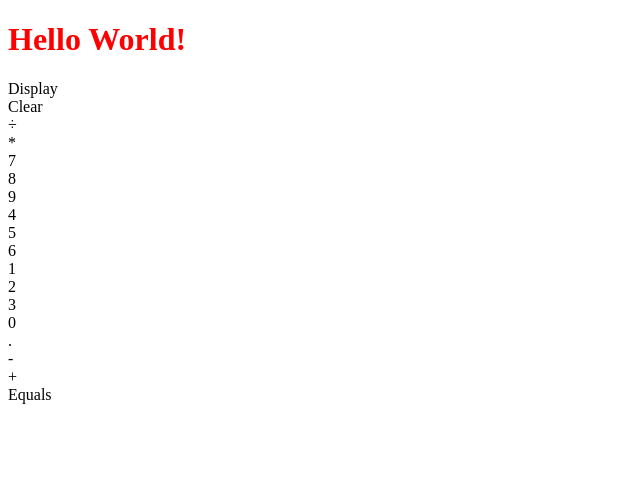
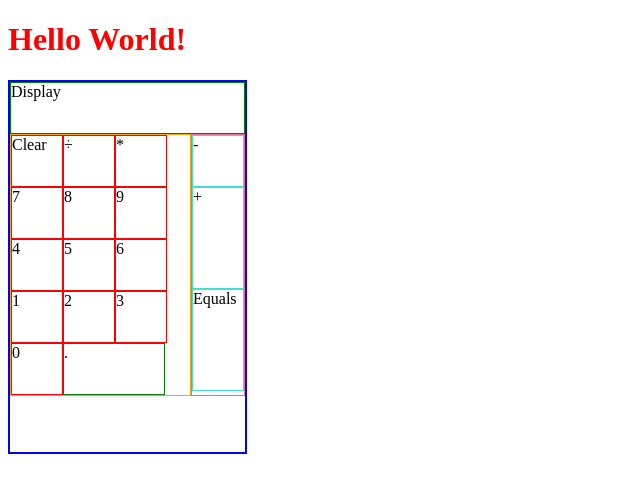
Before and after one commit to WhiteBuffalo2209/Calculator, a plain HTML site: page index.html in a window 1280 px wide. Shown: the whole page, without its empty margins (0-640 px from the left). Drawn offline with Linux system fonts and the light colour scheme.

Commit message:
Adjust the width & height of div tags under class calculator-section-right to 50px

```diff
--- a/css/style.css
+++ b/css/style.css
@@ -1,3 +1,48 @@
 h1{
     color: red;
 }
+.calculator-body{
+    width: 235px;
+    height: 370px;
+    border: 2px solid blue;
+}
+.calculator-body-lower{
+    display: flex;
+}
+.display{
+    border: 1px solid green;
+    height: 50px;
+}
+.calculator-section-right{
+    border: 1px solid orange;
+    display: flex;
+    flex-wrap: wrap;
+}
+.calculator-section-right .dot{
+    width: 100px;
+    height: 50px;
+    border: 1px solid green;
+}
+.calculator-section-right div{
+    width: 50px;
+    height: 50px;
+    border: 1px solid red;
+}
+.calculator-section-left{
+    border: 1px solid palevioletred;
+}
+.calculator-section-left .minus{
+    width: 50px;
+    height: 50px;
+    border: 1px solid turquoise;
+}
+.calculator-section-left .add{
+    width: 50px;
+    height: 100px;
+    border: 1px solid turquoise;
+}
+.calculator-section-left .equals{
+    width: 50px;
+    height: 100px;
+    border: 1px solid turquoise;
+}
--- a/index.html
+++ b/index.html
@@ -9,7 +9,10 @@
     <body>
         <h1>Hello World!</h1>
         <div class="calculator-body">
+            <div class="calculator-body-upper">
                 <div class="display">Display</div>
+            </div>
+            <div class="calculator-body-lower">
                 <div class="calculator-section-right">
                     <div class="clear">Clear</div>
                     <div class="divide">÷</div>
@@ -33,5 +36,7 @@
                 </div>
             </div>
 
+        </div>
+
     </body>
 </html>
```
Lines whose indentation alone changed are shown as unchanged.
